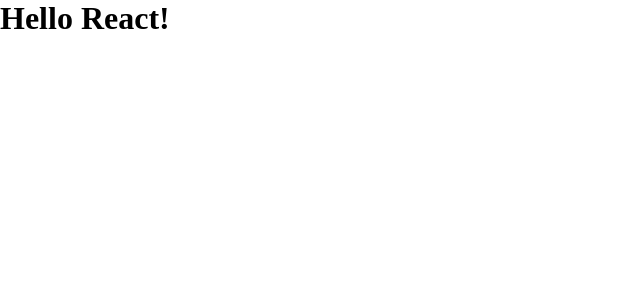
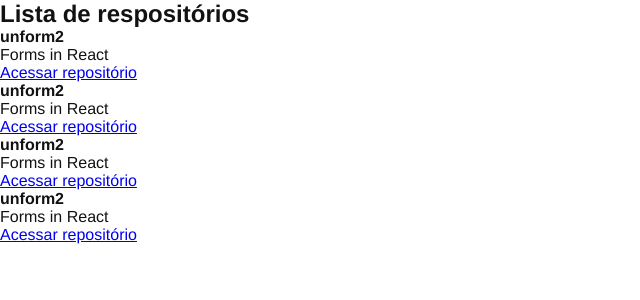
Before and after one commit to ArlanBiati/reactjs-ignite, a React app in the folder 01-github-explorer/: page / in a window 1280 px wide. Shown: the top 300 px of the page, without its empty margins (0-640 px from the left). Built offline with nearby package versions, Linux system fonts and the light colour scheme.

Commit message:
feat: implementando componentes e propriedades

```diff
--- a/01-github-explorer/src/App.jsx
+++ b/01-github-explorer/src/App.jsx
@@ -1,7 +1,7 @@
+import { RepositoryList } from './components/RepositoryList'
 import './styles/global.scss'
 
 export function App () {
 
-
-  return <h1>Hello React!</h1>
+  return <RepositoryList />
 }
--- /dev/null
+++ b/01-github-explorer/src/components/RepositoryItem.jsx
@@ -0,0 +1,12 @@
+export function RepositoryItem(props) {
+  return (
+    <li>
+      <strong>{props.repository?.name ?? 'unform'}</strong>
+      <p>{props.repository?.description}</p>
+
+      <a href={props.repository?.link}>
+        Acessar repositório
+      </a>
+    </li>
+  )
+}
--- /dev/null
+++ b/01-github-explorer/src/components/RepositoryList.jsx
@@ -0,0 +1,22 @@
+import { RepositoryItem } from "./RepositoryItem"
+
+const repository = {
+  name: 'unform2',
+  description: 'Forms in React',
+  link: 'https://github.com/ArlanBiati'
+}
+
+export function RepositoryList() {
+  return (
+    <section className="repository-list">
+      <h1>Lista de respositórios</h1>
+
+      <ul>
+        <RepositoryItem repository={repository} />
+        <RepositoryItem repository={repository} />
+        <RepositoryItem repository={repository} />
+        <RepositoryItem repository={repository} />
+      </ul>
+    </section>
+  )
+}
--- a/01-github-explorer/src/styles/global.scss
+++ b/01-github-explorer/src/styles/global.scss
@@ -9,5 +9,6 @@
 }
 
 body {
-  font: Arial, Helvetica, sans-serif
+  font: 16px "Helvetica Neue", Arial, sans-serif;
+  color: #121214;
 }
```
